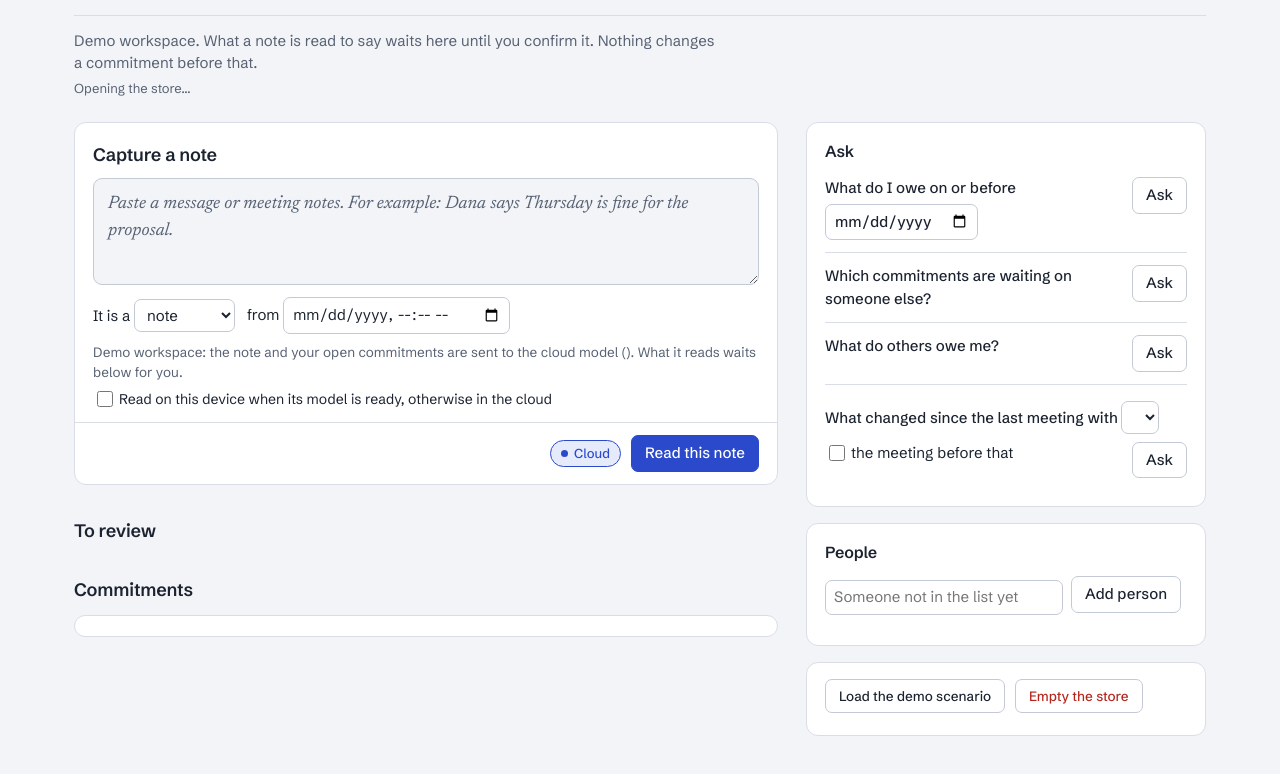
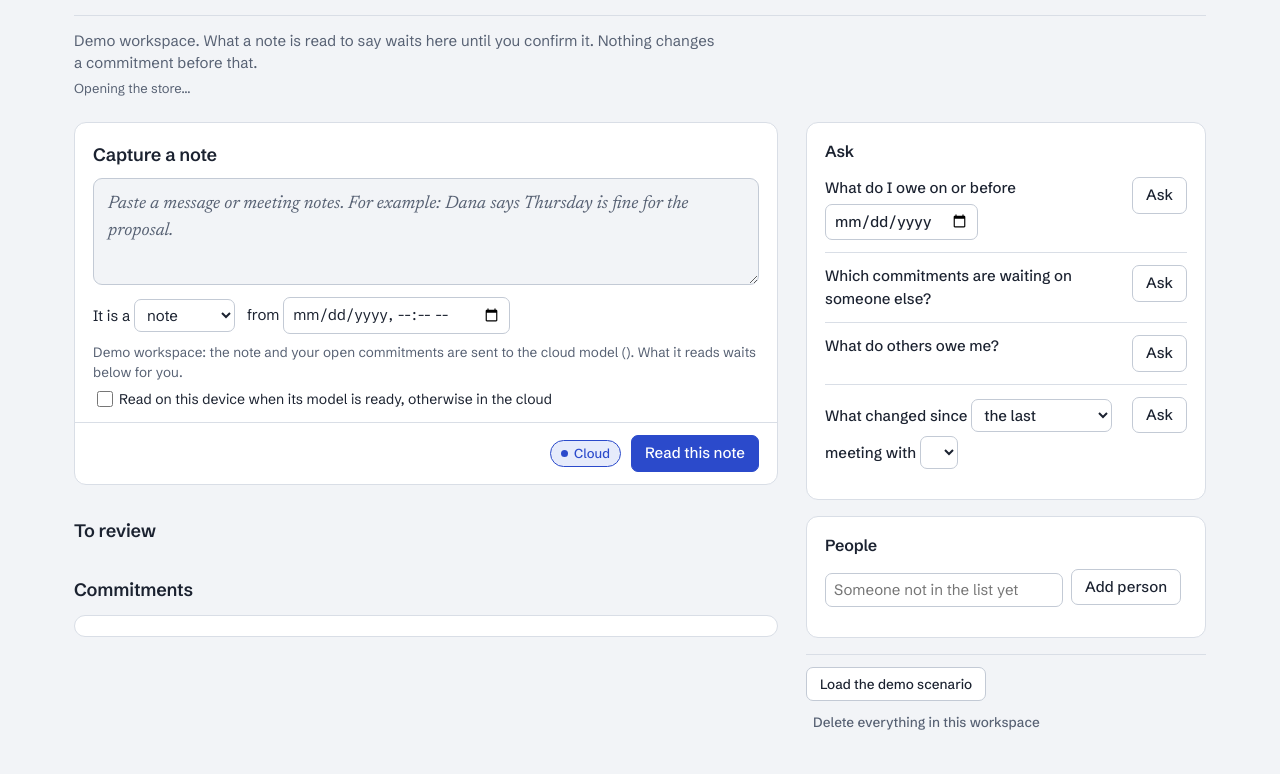
Before and after one commit to UBayouski/kept, a website built with Vite: page index.html in a window 1280 px wide. Shown: the part 94-868 px from the top of the page. Built offline with nearby package versions, Linux system fonts and the light colour scheme; some packages are replaced by stand-ins of ours.

Commit message:
Fixing UI buttons and links

```diff
--- a/index.html
+++ b/index.html
@@ -109,6 +109,8 @@
       button.quiet:hover { color: var(--ink); text-decoration: underline; }
       button.danger { color: var(--bad); border-color: var(--rule-strong); }
       button.danger:hover { border-color: var(--bad); }
+      button.quiet.danger { color: var(--ink-2); border-color: transparent; }
+      button.quiet.danger:hover, button.quiet.danger:focus-visible { color: var(--bad); }
       input[type="text"], input:not([type]), input[type="date"], input[type="datetime-local"], select {
         padding: 5px 8px; border: 1px solid var(--rule-strong); border-radius: 7px; background: var(--surface);
       }
@@ -218,8 +220,9 @@
       .people-row { display: flex; flex-wrap: wrap; gap: 6px 8px; align-items: center; }
       .people-row input { flex: 1 1 140px; }
       #people-list { margin: 10px 0 0; font-size: 14px; line-height: 1.7; }
-      .tools { margin-top: 6px; }
-      .tools button { font-size: 13.5px; }
+      .tools { display: flex; flex-wrap: wrap; align-items: center; gap: 4px 8px; margin: 4px 0 0; padding-top: 12px; border-top: 1px solid var(--rule); }
+      .tools button { font-size: 13.5px; margin: 0; }
+      .ask-q select { margin: 2px 0; }
 
       @media (max-width: 640px) {
         .page { padding: 20px 16px 48px; }
@@ -314,8 +317,7 @@
               <div id="answer-owed" class="answer"></div>
             </div>
             <div class="ask">
-              <p><label class="ask-q">What changed since the last meeting with <select id="person"></select></label></p>
-              <p><label><input type="checkbox" id="previous" />the meeting before that</label><button id="ask-changed">Ask</button></p>
+              <p><span class="ask-q">What changed since <select id="previous" aria-label="Which meeting"><option value="last">the last</option><option value="before">the one before</option></select> meeting with <select id="person" aria-label="Person"></select></span><button id="ask-changed">Ask</button></p>
               <div id="answer-changed" class="answer"></div>
             </div>
           </section>
@@ -330,9 +332,9 @@
             <p id="people-list" class="muted"></p>
           </section>
 
-          <section class="panel tools" aria-label="Demo data">
+          <section class="tools" aria-label="Workspace data">
             <button id="seed">Load the demo scenario</button>
-            <button id="reset" class="danger">Empty the store</button>
+            <button id="reset" class="quiet danger">Delete everything in this workspace</button>
           </section>
         </aside>
       </div>
--- a/src/review.js
+++ b/src/review.js
@@ -232,7 +232,7 @@ $('ask-changed').onclick = guard('answer-changed', async () => {
     answer('answer-changed', el('p', { class: 'muted' }, START_HINT));
     return;
   }
-  const baseline = await m.meetingBaseline(q, { personId, previous: $('previous').checked });
+  const baseline = await m.meetingBaseline(q, { personId, previous: $('previous').value === 'before' });
   if (!baseline) {
     answer('answer-changed', el('p', { class: 'muted' }, 'There is no meeting with this person in the store.'));
     return;
@@ -290,7 +290,11 @@ $('seed').onclick = async () => {
 
 $('reset').onclick = async () => {
   const workspace = PRIVATE ? 'private' : 'demo';
-  if (!window.confirm(`Empty the ${workspace} workspace? Its notes and commitments in this browser will be permanently deleted.`)) return;
+  // Name what goes, so the confirmation is read, not clicked through.
+  const counted = Object.fromEntries((await q('MATCH (n) RETURN labels(n)[0] AS label, count(*) AS n').catch(() => [])).map((r) => [r.label, r.n]));
+  const plural = (n, word) => `${n} ${word}${n === 1 ? '' : 's'}`;
+  const what = [plural(counted.Commitment ?? 0, 'commitment'), plural(counted.Note ?? 0, 'note'), plural(counted.Person ?? 0, 'person').replace(/persons$/, 'people')];
+  if (!window.confirm(`Delete everything in the ${workspace} workspace? ${what[0]}, ${what[1]} and ${what[2]} in this browser will be permanently deleted. This cannot be undone.`)) return;
   try {
     await db.reset();
     messages.clear();
```
